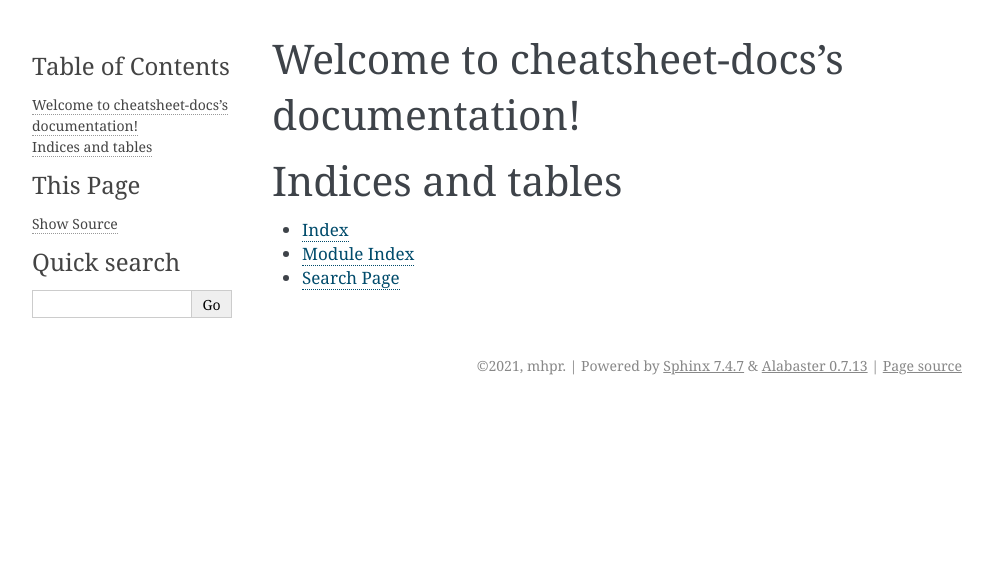
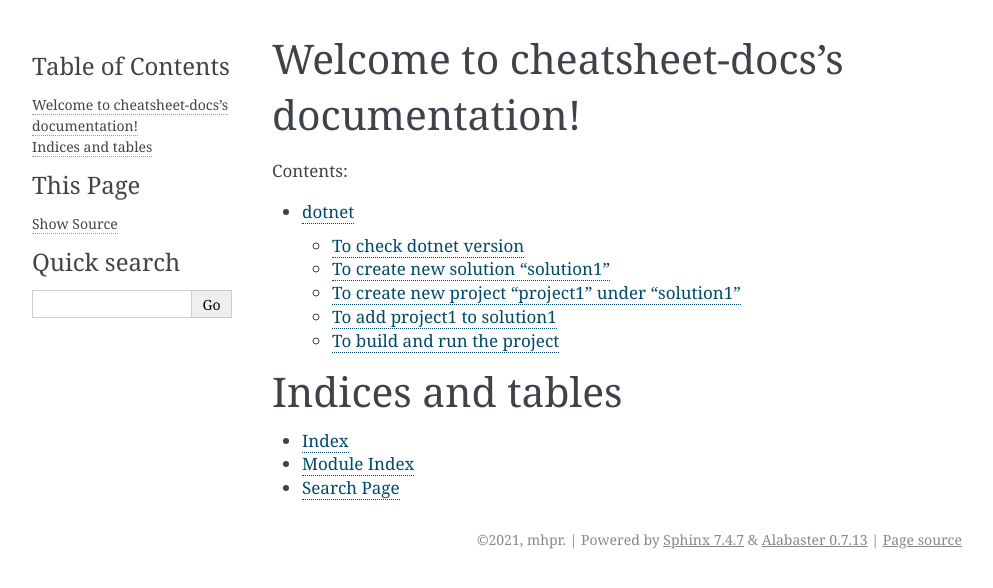
Before and after one commit to majjihari/cheatsheet-docs, a Sphinx documentation site: the page built from docs/source/index.rst, in a window 1280 px wide. Shown: the top 588 px of the page, without its empty margins (148-1141 px from the left). Built offline with Sphinx 7.4.7, drawn with Linux system fonts in a browser that asks for light colours.

Commit message:
initial commit

```diff
--- /dev/null
+++ b/docs/source/dotnet.rst
@@ -0,0 +1,31 @@
+dotnet
+======
+
+To check dotnet version
+-----------------------
+dotnet --version
+
+To create new solution "solution1"
+----------------------------------
+mkdir solution1
+cd solution1
+dotnet new sln
+
+To create new project "project1" under "solution1"
+--------------------------------------------------
+Assume you are in solution1 directory.
+
+mkdir project1
+cd project1
+dotnet new webapi --framework "net5.0"
+
+To add project1 to solution1
+----------------------------
+assume you are in solution1\project1
+
+dotnet sln ..\solution1.sln add project1.csproj
+
+To build and run the project
+----------------------------
+Open project1 folder from vscode
+*This will automatically install MSBuild tools and creates .vscode/launch.json and .vscode/tasks.json files.
--- a/docs/source/index.rst
+++ b/docs/source/index.rst
@@ -10,7 +10,7 @@ Welcome to cheatsheet-docs's documentation!
    :maxdepth: 2
    :caption: Contents:
 
-
+   dotnet
 
 Indices and tables
 ==================
```
